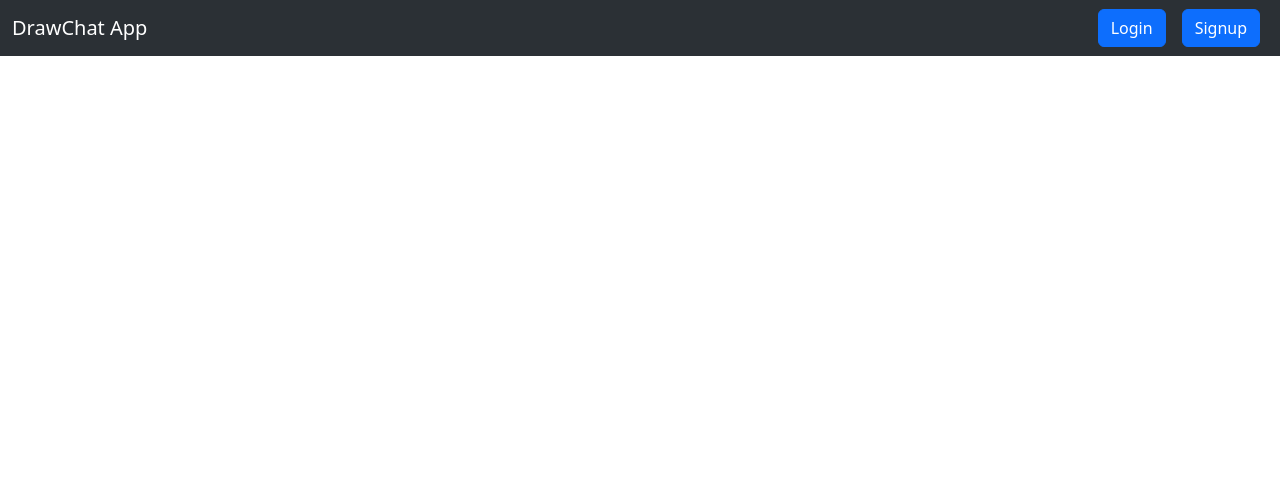
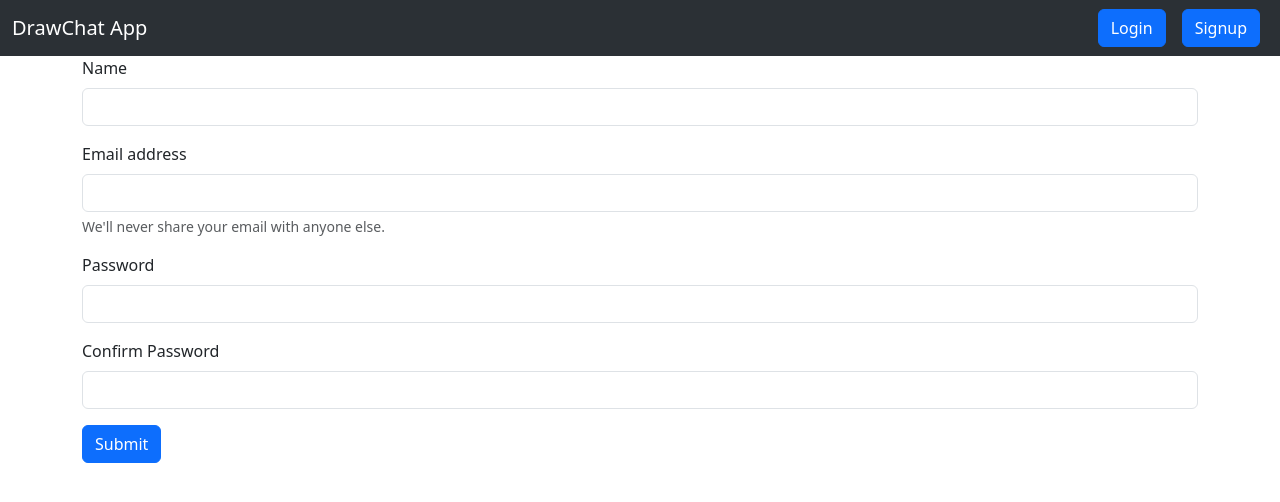
Before and after one commit to Yaha-Pranjhol-Hai/ChatRoom, a React (Create React App) app in the folder client/: page /signup in a window 1280 px wide. Shown: the top 502 px of the page. Built offline with nearby package versions, Linux system fonts and the light colour scheme.

Commit message:
feat: Login and Signup

```diff
--- a/client/src/App.js
+++ b/client/src/App.js
@@ -3,6 +3,7 @@
 import Navbar from './components/Navbar';
 import Home from './Home';
 import Login from  './pages/Login'
+import Signup from './pages/Signup';
 import 'bootstrap/dist/css/bootstrap.min.css';
 
 const App = () => {
@@ -12,6 +13,8 @@
       <Routes>
         <Route path="/" element={<Home />} />
         <Route path="/login" element={<Login />} />
+        <Route path="/signup" element={<Signup />} />
+
       </Routes>
     </Router>
   );
--- a/client/src/components/Navbar.jsx
+++ b/client/src/components/Navbar.jsx
@@ -19,7 +19,7 @@
           </Nav>
           <Form className="d-flex">
             <Link className="btn btn-primary mx-2" to="/login" role="button">Login</Link>
-            <Link className="btn btn-primary mx-2" to="/Signup" role="button">Signup</Link>
+            <Link className="btn btn-primary mx-2" to="/signup" role="button">Signup</Link>
           </Form>
         </Navbar.Collapse>
       </Container>
--- a/client/src/pages/Login.jsx
+++ b/client/src/pages/Login.jsx
@@ -3,6 +3,7 @@
 import axios from 'axios';
 
 function Login() {
+    // Initialize the state for email and password as empty strings
     const [credentials, setCredentials] = useState({ email: "", password: "" });
     let navigate = useNavigate();
 
@@ -33,13 +34,13 @@
     }
 
     return (
-        <div>
+        <div style={{ width: "50%", margin: "auto", padding: "1rem"}}>
             <form onSubmit={handleSubmit}>
                 <div className="mb-3">
                     <label htmlFor="email" className="form-label">Email address</label>
                     <input
                         type="email"
-                        value={credentials.email}
+                        value={credentials.email} // The initial value is an empty string
                         onChange={onChange}
                         className="form-control"
                         id="email"
@@ -52,11 +53,11 @@
                     <label htmlFor="password" className="form-label">Password</label>
                     <input
                         type="password"
-                        value={credentials.password}
+                        value={credentials.password} // The initial value is an empty string
                         onChange={onChange}
                         className="form-control"
                         name="password"
-                        id="password"
+                        placeholder=""
                     />
                 </div>
                 <button type="submit" className="btn btn-primary">Submit</button>
--- a/client/src/pages/Signup.jsx
+++ b/client/src/pages/Signup.jsx
@@ -0,0 +1,62 @@
+import React, { useState } from 'react';
+import { useNavigate } from 'react-router-dom';
+import axios from 'axios';
+
+const Signup = () => {
+    const [credentials, setCredentials] = useState({ name: "", email: "", password: "", cpassword: "" });
+    let navigate = useNavigate();
+
+    const handleSubmit = async (e) => {
+        e.preventDefault();
+        const { name, email, password } = credentials;
+        try {
+            const response = await axios.post("http://localhost:3001/api/createuser", {
+                name, email, password
+            });
+            const json = response.data; // The response is already a JSON object
+            console.log(json);
+            if (json.success) {
+                // Save the auth token and redirect
+                localStorage.setItem('token', json.authtoken);
+                navigate("/");
+                console.log("Account Created Successfully", "success");
+            } else {
+                console.log("Invalid credentials", "danger");
+            }
+        } catch (error) {
+            console.error("Error during sign up:", error);
+            console.log("An error occurred during sign up");
+        }
+    };
+
+    const onChange = (e) => {
+        setCredentials({ ...credentials, [e.target.name]: e.target.value });
+    };
+
+    return (
+        <div className="container">
+            <form onSubmit={handleSubmit}>
+                <div className="mb-3">
+                    <label htmlFor="name" className="form-label">Name</label>
+                    <input type="text" onChange={onChange} className="form-control" id="name" name="name" aria-describedby="emailHelp" />
+                </div>
+                <div className="mb-3">
+                    <label htmlFor="email" className="form-label">Email address</label>
+                    <input type="email" className="form-control" id="email" name="email" onChange={onChange} aria-describedby="emailHelp" />
+                    <div id="emailHelp" className="form-text">We'll never share your email with anyone else.</div>
+                </div>
+                <div className="mb-3">
+                    <label htmlFor="password" className="form-label">Password</label>
+                    <input type="password" className="form-control" id="password" name="password" onChange={onChange} minLength={5} required />
+                </div>
+                <div className="mb-3">
+                    <label htmlFor="cpassword" className="form-label">Confirm Password</label>
+                    <input type="password" className="form-control" id="cpassword" name="cpassword" onChange={onChange} minLength={5} required />
+                </div>
+                <button type="submit" className="btn btn-primary">Submit</button>
+            </form>
+        </div>
+    );
+};
+
+export default Signup;
```
